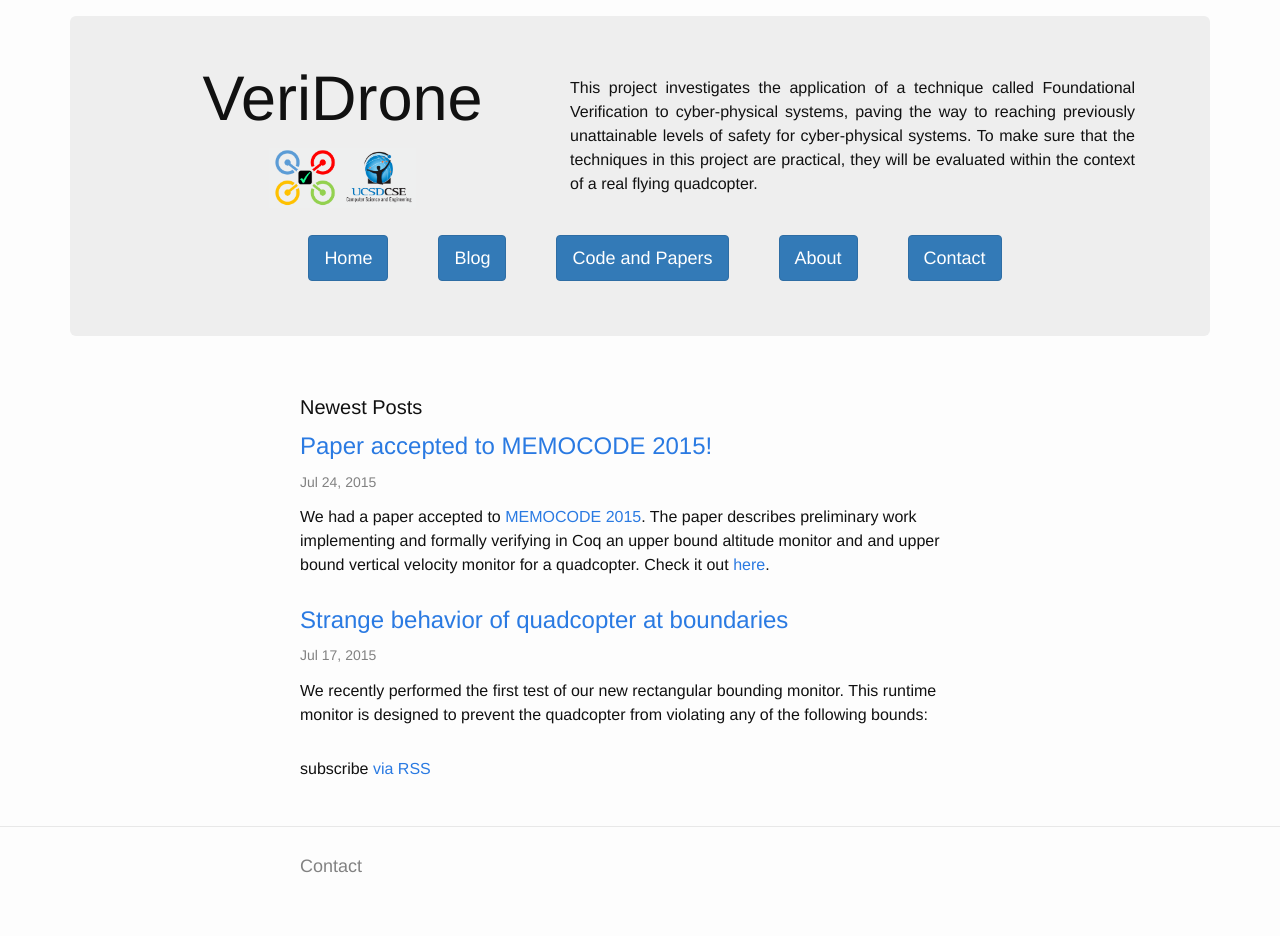
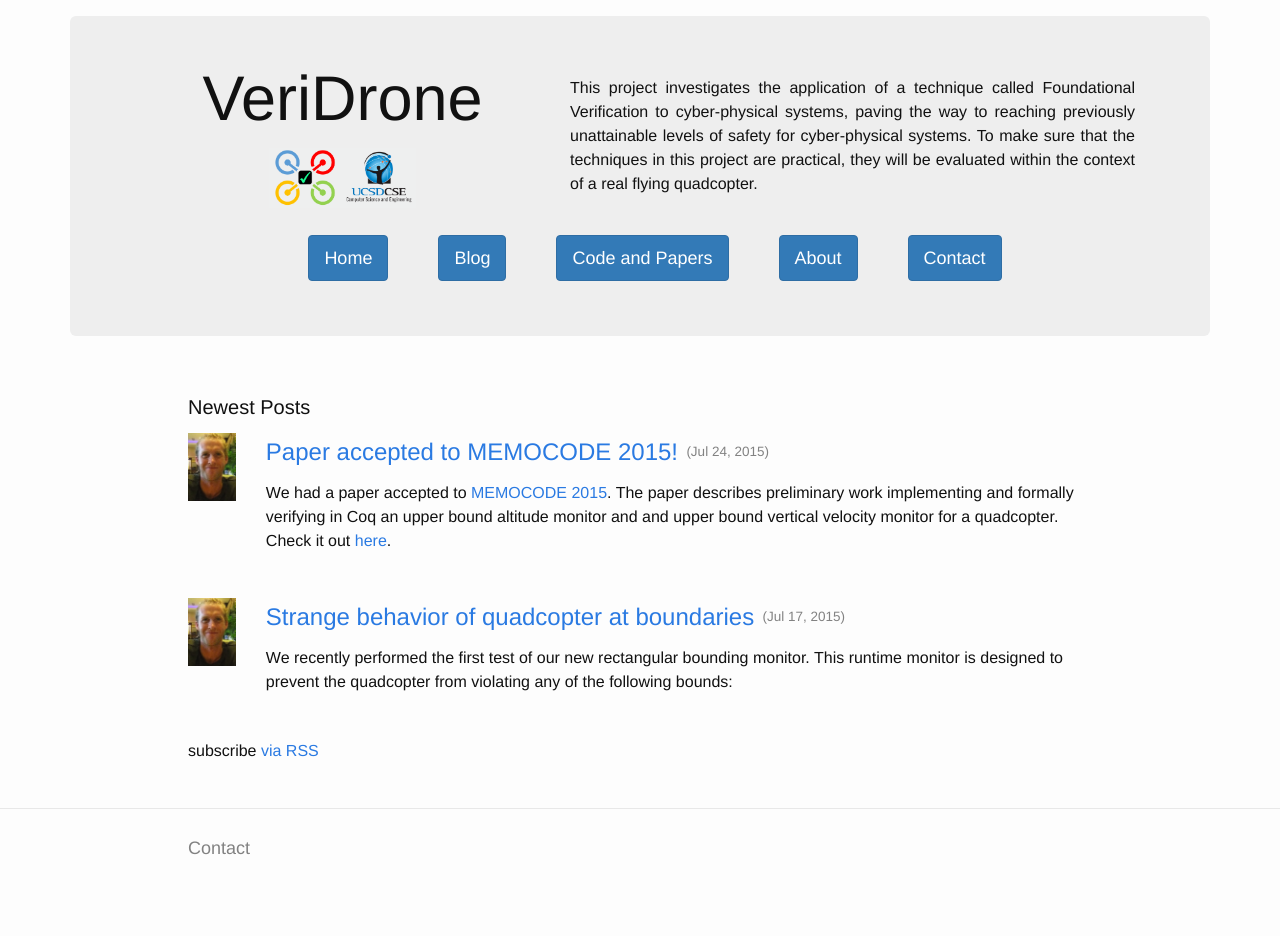
Before and after one commit to UCSD-PL/veridrone, a Jekyll site: the page built from index.html, in a window 1280 px wide. Built offline with Jekyll 4.4.1, drawn with Linux system fonts in a browser that asks for light colours; nearby versions of some CDN libraries.

Commit message:
A few tweaks.

```diff
--- a/_sass/_layout.scss
+++ b/_sass/_layout.scss
@@ -184,7 +184,7 @@
 }
 
 .post-link {
-    display: block;
+/*    display: block;*/
     font-size: 24px;
 }
 
--- a/code-papers.html
+++ b/code-papers.html
@@ -2,7 +2,7 @@
 layout: default
 ---
 
-<div id="papers"><br><br></div>
+<div id="papers"></div>
 <div class="page-header">
   <h2>Papers</h2>
 </div>
@@ -12,7 +12,7 @@ layout: default
   &nbsp;&nbsp;&nbsp; Daniel Ricketts, Gregory Malecha, Mario Alvarez, Vignesh Gowda, Sorin Lerner (UCSD)
   <br></p>
 
-<div id="code"><br><br></div>
+<div id="code"></div>
 <div class="page-header">
   <h2>Code</h2>
 </div>
--- a/css/main.scss
+++ b/css/main.scss
@@ -22,7 +22,8 @@ $grey-color-light: lighten($grey-color, 40%);
 $grey-color-dark:  darken($grey-color, 25%);
 
 // Width of the content area
-$content-width:    800px;
+//$content-width:    800px;
+$content-width:    80%;
 
 $on-palm:          600px;
 $on-laptop:        800px;
@@ -95,3 +96,9 @@ $on-laptop:        800px;
 .header-pills > li > a:hover {
     color: black;
 }
+
+h-secondary {
+  font-size: 45%;
+  color: $grey-color;
+  vertical-align: middle;
+}
--- a/index.html
+++ b/index.html
@@ -1,8 +1,6 @@
 ---
 layout: default
 ---
-
-<div class="home">
 
 <h1 id="blog" class="page-heading">Newest Posts</h1>
 
@@ -10,15 +8,21 @@ layout: default
   {% for post in site.posts %}
   <li>
 
+    <div class="row">
+      <div class="col-md-1">
+	{% if post.author %}<img src="{{ site.authors[post.author].image-url }}">{% endif %}
+      </div>
+      <div class="col-md-11">
 	<h2>
 	  <a class="post-link" href="{{ post.url | prepend: site.baseurl }}">{{ post.title }}</a>
+	  <h-secondary>({{ post.date | date: "%b %-d, %Y" }})</h-secondary>
 	</h2>
-	<h3 class="post-meta">{{ post.date | date: "%b %-d, %Y" }}</h3>
+<!--	<h3 class="post-meta">{{ post.date | date: "%b %-d, %Y" }}</h3>-->
 	{{ post.excerpt }}
+      </div>
+    </div>
   </li>
     {% endfor %}
 </ul>
 
 <p class="rss-subscribe">subscribe <a href="{{ "/feed.xml" | prepend: site.baseurl }}">via RSS</a></p>
-
-</div>
```
Lines whose indentation alone changed are shown as unchanged.
